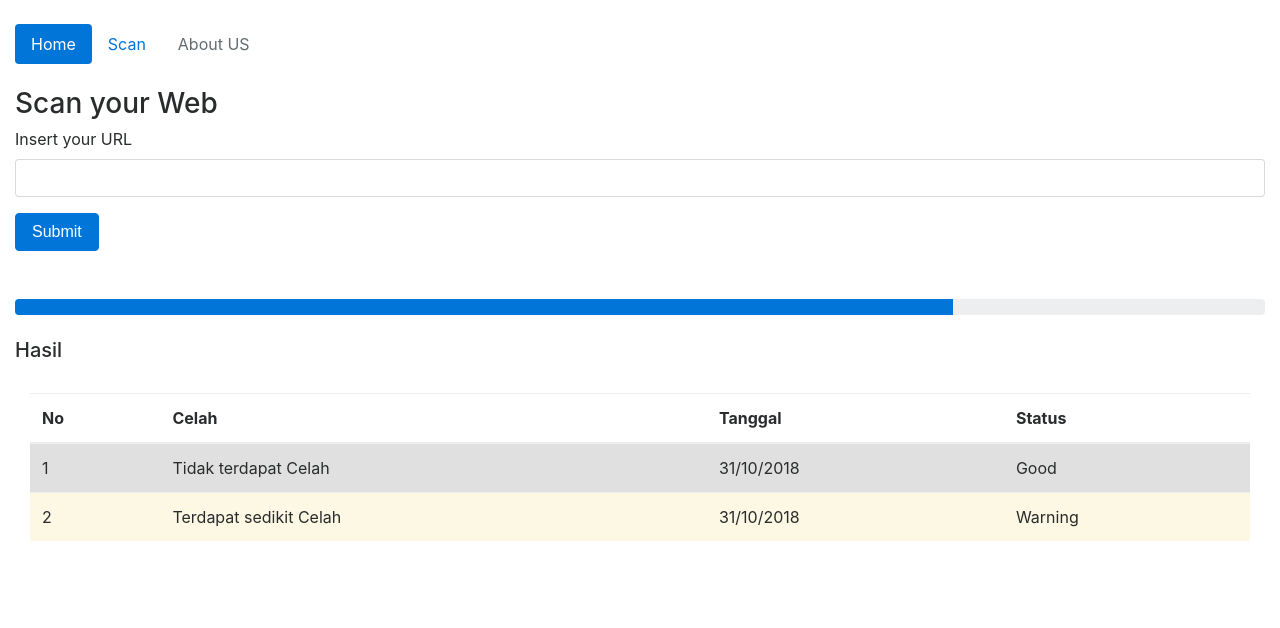
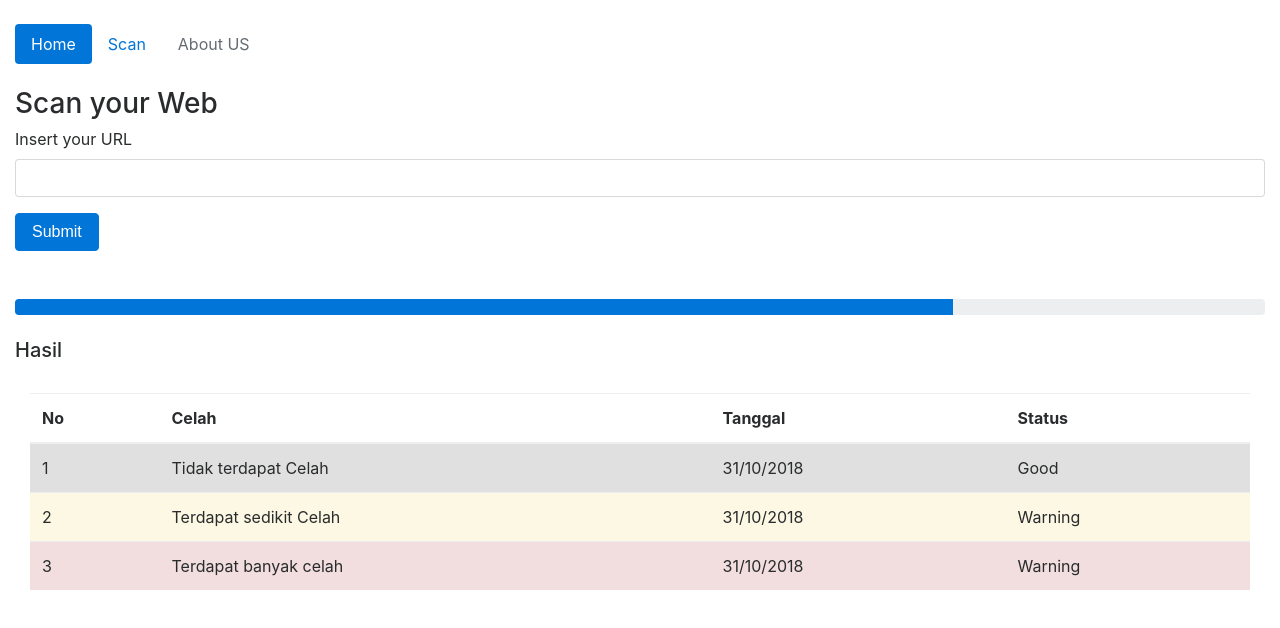
Before and after one commit to ersaazis/scan, a plain HTML site: page Scan.html in a window 1280 px wide. Drawn offline with Linux system fonts and the light colour scheme.

Commit message:
contoh hasil 3 di Scan

```diff
--- a/Scan.html
+++ b/Scan.html
@@ -104,6 +104,20 @@
 										Warning
 									</td>
 								</tr>
+								<tr class="table-danger">
+									<td>
+										3
+									</td>
+									<td>
+										Terdapat banyak celah
+									</td>
+									<td>
+										31/10/2018
+									</td>
+									<td>
+										Warning
+									</td>
+								</tr>
 							</tbody>
 						</table>
 					</div>
```
